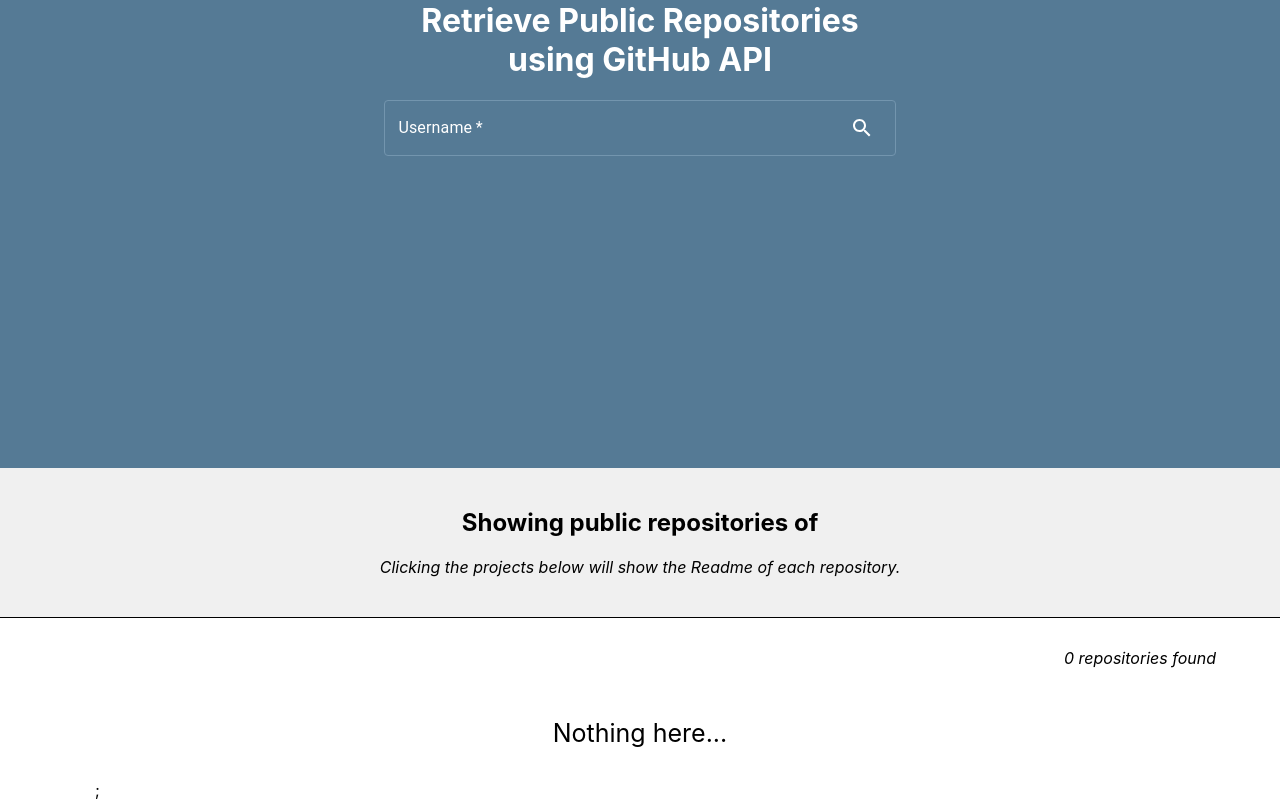
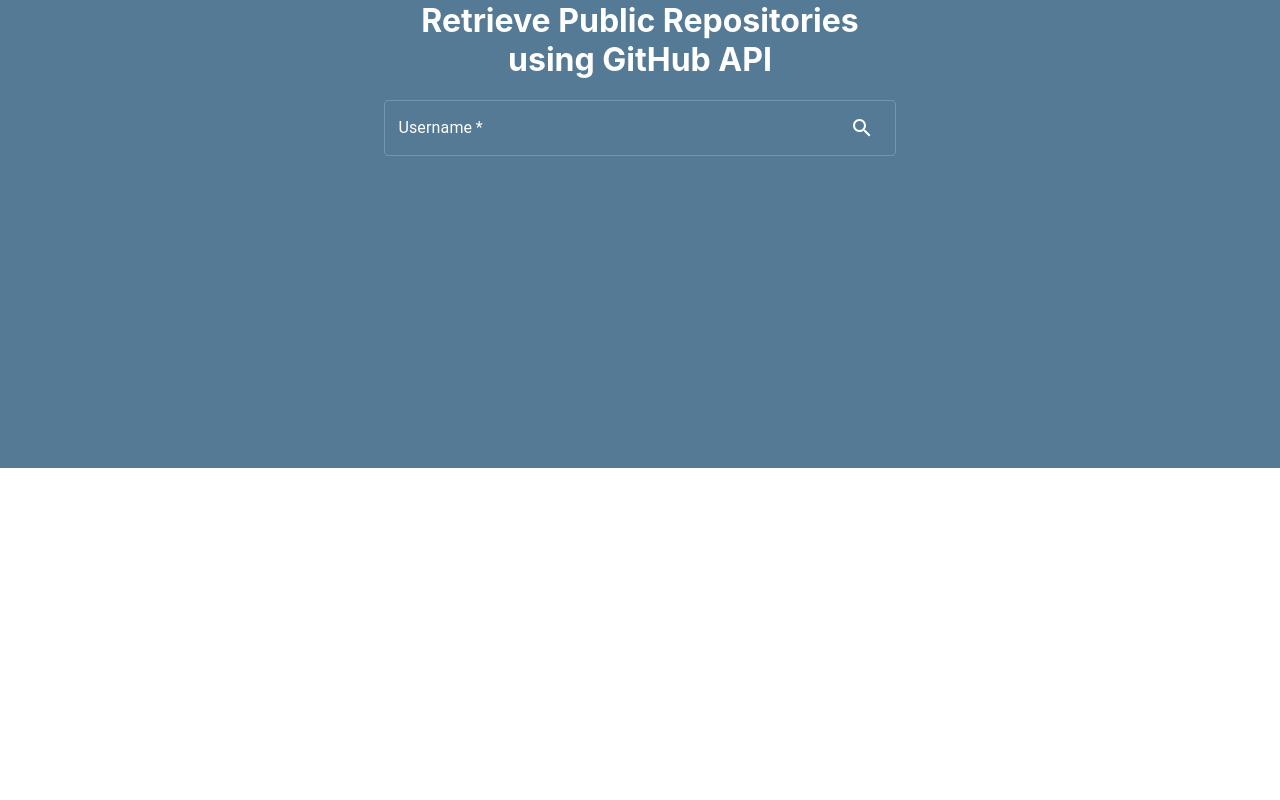
Before and after one commit to ashantee18/my-webapp, a React (Create React App) app: page / in a window 1280 px wide. Shown: the part 332-1132 px from the top of the page. After the commit the page ends 800 px from the top, so only its background shows below. Built offline with nearby package versions, Linux system fonts and the light colour scheme.

Commit message:
update state

```diff
--- a/src/views/main.tsx
+++ b/src/views/main.tsx
@@ -21,7 +21,7 @@
 `;
 
 const ProjectContainer = styled.div<{ projectState: boolean }>`
-  display: ${(props: any) => props.displayState ? "none" : "block"};
+  display: ${(props: any) => props.projectState ? "block" : "none"};
   text-align: center;
   transition: all 0.3s ease-out;
 `;
```
